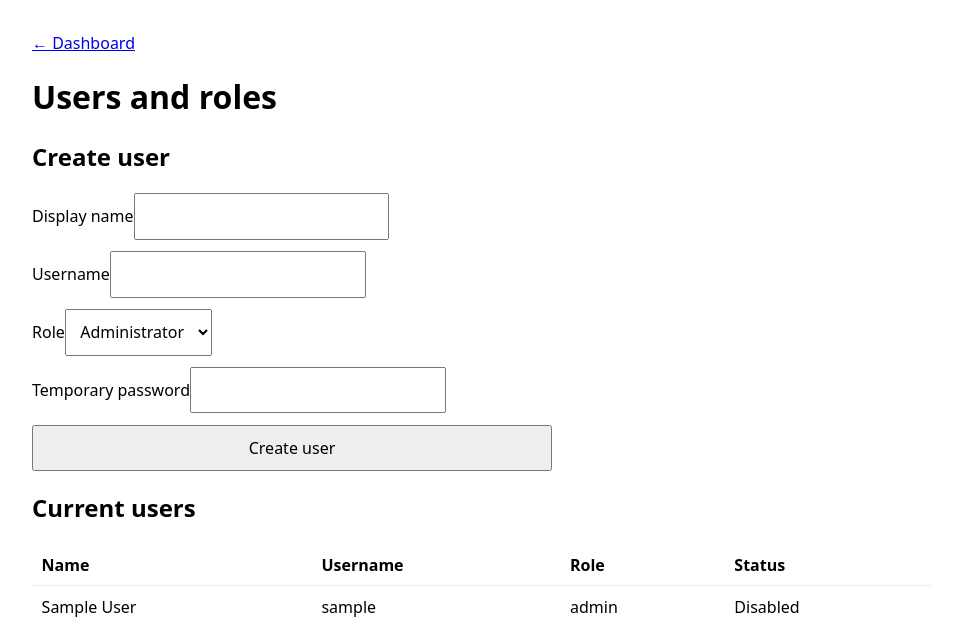
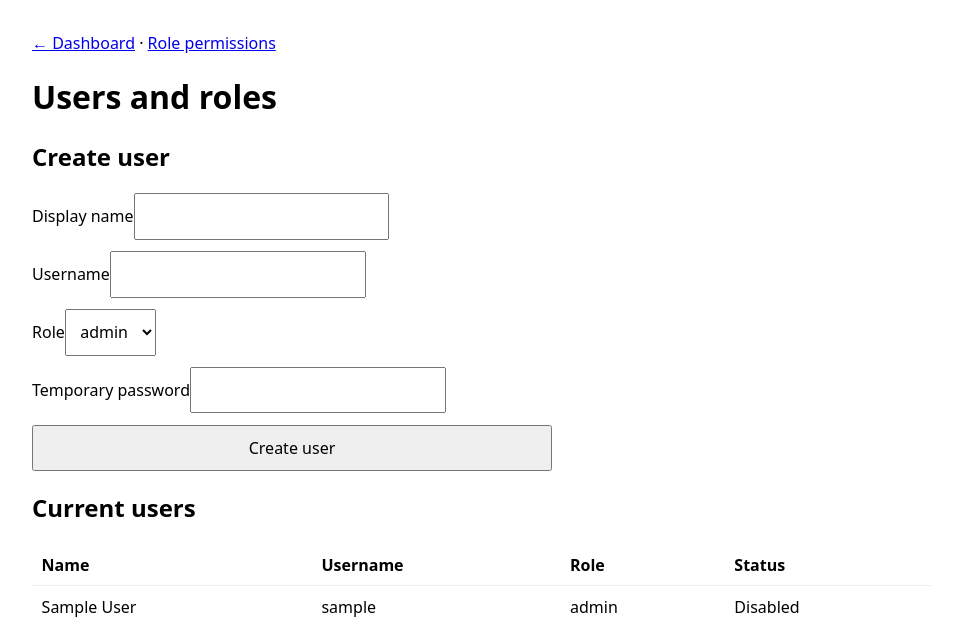
Before and after one commit to noeticanlabs/Bookkeeping-assistant-, a Flask app: template templates/user_settings.html in a window 1280 px wide. Shown: the top 628 px of the page, without its empty margins (158-1121 px from the left). Run offline with Flask 3, Linux system fonts and the light colour scheme; the template is opened without the code that fills it: most values are stand-ins (such as "Sample title", 1, 10 or a date in 2020).

Commit message:
Use configurable roles in user administration

```diff
--- a/templates/user_settings.html
+++ b/templates/user_settings.html
@@ -1,7 +1,7 @@
 <!doctype html>
 <html lang="en"><head><meta charset="utf-8"><meta name="viewport" content="width=device-width,initial-scale=1"><title>Users — Bookkeeper Assistant</title>
 <style>body{font-family:system-ui,sans-serif;max-width:900px;margin:2rem auto;padding:0 1rem}form{display:grid;gap:.7rem;max-width:520px}input,select,button{padding:.65rem;font:inherit}table{width:100%;border-collapse:collapse;margin-top:1rem}th,td{padding:.6rem;border-bottom:1px solid #eee;text-align:left}.error{background:#ffecec;padding:.6rem}.success{background:#edf9ed;padding:.6rem}</style></head>
-<body><p><a href="/">← Dashboard</a></p><h1>Users and roles</h1>
+<body><p><a href="/">← Dashboard</a> · <a href="/settings/permissions">Role permissions</a></p><h1>Users and roles</h1>
 {% with messages=get_flashed_messages(with_categories=true) %}{% for category,message in messages %}<p class="{{category}}">{{message}}</p>{% endfor %}{% endwith %}
-<h2>Create user</h2><form method="post"><label>Display name<input name="display_name" required></label><label>Username<input name="username" required></label><label>Role<select name="role"><option>Administrator</option>{% for role in approver_roles %}<option>{{ role }}</option>{% endfor %}<option>Bookkeeper</option><option>Viewer</option></select></label><label>Temporary password<input type="password" name="password" minlength="10" required></label><button>Create user</button></form>
+<h2>Create user</h2><form method="post"><label>Display name<input name="display_name" required></label><label>Username<input name="username" required></label><label>Role<select name="role">{% for role in roles %}<option>{{ role }}</option>{% endfor %}</select></label><label>Temporary password<input type="password" name="password" minlength="10" required></label><button>Create user</button></form>
 <h2>Current users</h2><table><tr><th>Name</th><th>Username</th><th>Role</th><th>Status</th></tr>{% for user in users %}<tr><td>{{user.display_name}}</td><td>{{user.username}}</td><td>{{user.role}}</td><td>{{'Active' if user.active else 'Disabled'}}</td></tr>{% endfor %}</table></body></html>
```
